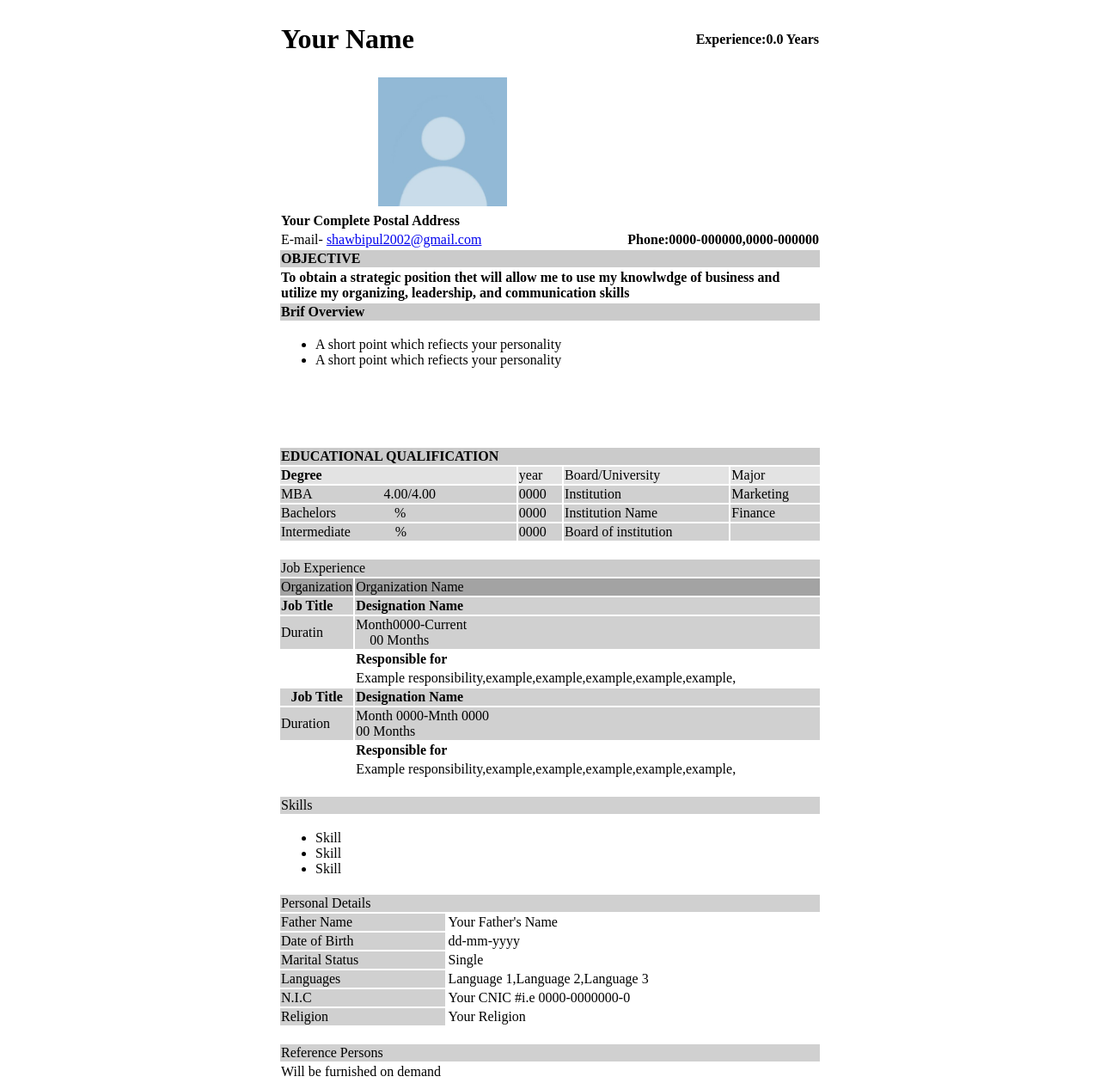
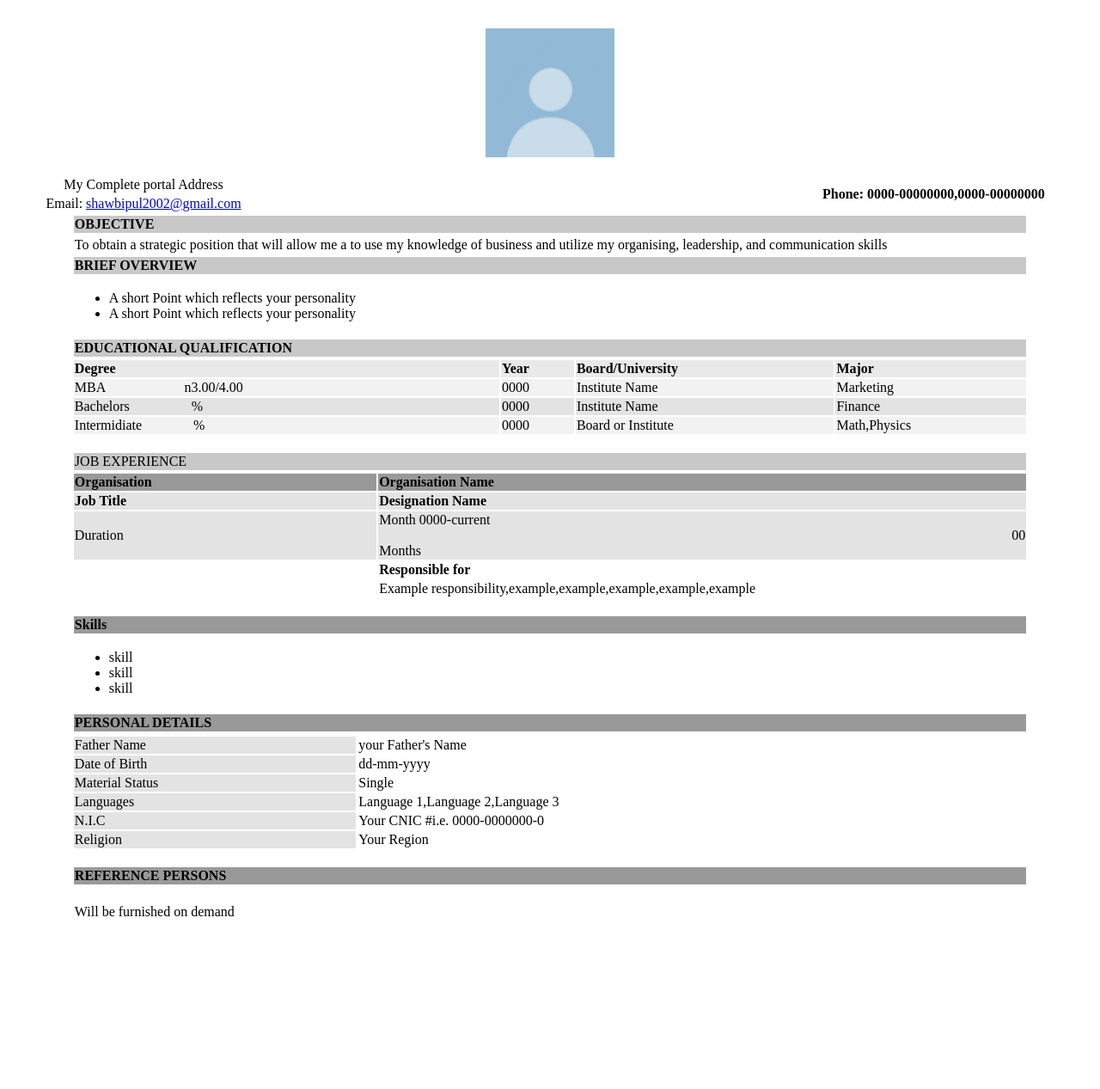
Before and after one commit to Shawbipul12/my-project, a plain HTML site: page homework14.html in a window 1280 px wide. Shown: the part 77-1344 px from the top of the page at 86% size. After the commit the page ends 1158 px from the top, so only its background shows below. Drawn offline with Linux system fonts and the light colour scheme.

Commit message:
my project 1

```diff
--- a/homework14.html
+++ b/homework14.html
@@ -4,175 +4,168 @@
     <meta charset="UTF-8">
     <meta http-equiv="X-UA-Compatible" content="IE=edge">
     <meta name="viewport" content="width=device-width, initial-scale=1.0">
-    <title>homework9.html</title>
+    <title>homework</title>
 </head>
 <body>
-    <table align="center"  width="50%">
-        <tr align="center">
-    <td><h1 align="left">Your Name</h1></td>
-    <td><h4 align="right"><b>Experience:0.0 Years</b></h4></td>
+    <!--table 1-->
+    <table width="100%">
+        <tr>
+
+            <td align="center" width="25%"><h1><b>Bipul Kumar Shaw</b></h1></td>
+            <td align="center" width="50%" ></td>
+            <td align="left" width="25%"><strong><b>EXPERIENCE:0.0 YEARS</b></strong></td>
+        </tr>
+    </table>
+    <p align="center"><img src="unknown person.png" alt="pic"height="150" width="150"></p>
+    <!--table 2-->
+    <table width="100%">
+        <tr>
+            <td align="center" width="25%">My Complete portal Address </td>
+            <td width="50%"></td>
+            <td align="left" width="25%" rowspan="2"><b>Phone: 0000-00000000,0000-00000000</b></td>
         </tr>
         <tr>
-            <td><section align="right">
-                <center><img src="unknown person.png" width="150" hight="150"></center>
-            </section></td>
+            <td align="center">Email: <a href="shawbipul2002@gmail.com">shawbipul2002@gmail.com</a></td>
+        </tr>
+    </table>
+    <!--table 3-->
+    <table width="88%" align="center">
+        <tr bgcolor="#c8c8c8" align="left">
+
+            <th>OBJECTIVE</th>
+        </tr>
+    </table>
+    <table width="88%" align="center">
+        <tr >
+            <td>To obtain  a strategic position that will allow me a to use my knowledge of business and utilize my organising, leadership, and communication skills</td>
+
+        </tr>
+    </table>
+
+    <!--table 4-->
+    <table width="88%" align="center">
+        <tr bgcolor="#c8c8c8" align="center">
+            <th align="left">BRIEF OVERVIEW</th>
         </tr>
         <tr>
-            <td align="left"><b>Your Complete Postal Address</b></td>
+            <td><ul>
+                <li margin="0">A short Point which reflects your personality</li>
+                <li>A short Point which reflects your personality</li>
+            </ul></td>
+        </tr>
+    </table>
+
+    <!--table 5-->
+
+    <table width="88%" align="center">
+        <tr align="left" bgcolor="#c8c8c8">
+            <th>EDUCATIONAL QUALIFICATION</th>
+        </tr>
+        </table>
+        <table width="88%" align="center">
+        <tr align="left">
+            <th bgcolor="#e9e9e9">Degree</th>
+            <th bgcolor="#e9e9e9">Year</th>
+            <th bgcolor="#e9e9e9">Board/University</th>
+            <th bgcolor="#e9e9e9">Major</th>
+        </tr>
+        <tr bgcolor="#f2f2f2">
+            <td>MBA &nbsp;&nbsp;&nbsp;&nbsp;&nbsp;&nbsp;&nbsp;&nbsp;&nbsp;&nbsp;&nbsp;&nbsp;&nbsp;&nbsp;&nbsp;&nbsp;&nbsp;&nbsp;&nbsp;&nbsp;&nbsp;&nbsp;n3.00/4.00</td>
+            <td>0000</td>
+            <td>Institute Name</td>
+            <td>Marketing</td>
+        </tr >
+        <tr bgcolor="#e3e3e3">
+            <td>Bachelors &nbsp;&nbsp;&nbsp;&nbsp;&nbsp;&nbsp;&nbsp;&nbsp;&nbsp;&nbsp;&nbsp;&nbsp;&nbsp;&nbsp;&nbsp;&nbsp;&nbsp;%</td>
+            <td>0000</td>
+            <td>Institute Name</td>
+            <td>Finance</td>
+        </tr>
+        <tr bgcolor="#f2f2f2">
+            <td>Intermidiate&nbsp;&nbsp;&nbsp;&nbsp;&nbsp;&nbsp;&nbsp;&nbsp;&nbsp;&nbsp;&nbsp;&nbsp;&nbsp;&nbsp;&nbsp;%</td>
+            <td>0000</td>
+            <td>Board or Institute</td>
+            <td>Math,Physics</td>
+        </tr>
+    </table ><br>
+    <table width="88%" align="center">
+        <tr bgcolor="#c8c8c8">
+            <td>JOB EXPERIENCE</td>
+
+
+        </tr>
+    </table>
+    <table width="88%" align="center">
+        <tr bgcolor="#999999" align="left">
+            <th width="400">Organisation</th>
+            <th width="400">Organisation Name</th>
+        </tr >
+        <tr align="left" bgcolor="#e3e3e3">
+            <th>Job Title</th>
+            <th>Designation Name</th>
+        </tr>
+        <tr bgcolor="#e3e3e3" >
+            <td >Duration</td>
+            <td>Month 0000-current &nbsp;&nbsp;&nbsp;&nbsp;&nbsp;&nbsp;&nbsp;&nbsp;&nbsp;&nbsp;&nbsp;&nbsp;&nbsp;&nbsp;&nbsp;&nbsp;&nbsp;&nbsp;&nbsp;&nbsp;&nbsp;&nbsp;&nbsp;&nbsp;&nbsp;&nbsp;&nbsp;&nbsp;&nbsp;&nbsp;&nbsp;&nbsp;&nbsp;&nbsp;&nbsp;&nbsp;&nbsp;&nbsp;&nbsp;&nbsp;&nbsp;&nbsp;&nbsp;&nbsp;&nbsp;&nbsp;&nbsp;&nbsp;&nbsp;&nbsp;&nbsp;&nbsp;&nbsp;&nbsp;&nbsp;&nbsp;&nbsp;&nbsp;&nbsp;&nbsp;&nbsp;&nbsp;&nbsp;&nbsp;&nbsp;&nbsp;&nbsp;&nbsp;&nbsp;&nbsp;&nbsp;&nbsp;&nbsp;&nbsp;&nbsp;&nbsp;&nbsp;&nbsp;&nbsp;&nbsp;&nbsp;&nbsp;&nbsp;&nbsp;&nbsp;&nbsp;&nbsp;&nbsp;&nbsp;&nbsp;&nbsp;&nbsp;&nbsp;&nbsp;&nbsp;&nbsp;&nbsp;&nbsp;&nbsp;&nbsp;&nbsp;&nbsp;&nbsp;&nbsp;&nbsp;&nbsp;&nbsp;&nbsp;&nbsp;&nbsp;&nbsp;&nbsp;&nbsp;&nbsp;&nbsp;&nbsp;&nbsp;&nbsp;&nbsp;&nbsp;&nbsp;&nbsp;&nbsp;&nbsp;&nbsp;&nbsp;&nbsp;&nbsp;&nbsp;&nbsp;&nbsp;&nbsp;&nbsp;&nbsp;&nbsp;&nbsp;&nbsp;&nbsp;&nbsp;&nbsp;&nbsp;&nbsp;&nbsp;&nbsp;&nbsp;&nbsp;&nbsp;&nbsp;&nbsp;&nbsp;&nbsp;&nbsp;&nbsp;&nbsp;&nbsp;&nbsp;&nbsp;&nbsp;&nbsp;&nbsp;&nbsp;&nbsp;&nbsp;&nbsp;&nbsp;&nbsp;&nbsp;&nbsp;&nbsp;&nbsp;&nbsp;&nbsp;&nbsp;&nbsp;&nbsp;&nbsp;&nbsp;&nbsp;&nbsp;&nbsp;&nbsp;&nbsp;&nbsp;&nbsp;00 Months</td>
+
+        </tr>
+        <Tr>
+            <td rowspan="2"></td>
+            <td> <strong> Responsible for</strong></td>
+            <tr><td>Example responsibility,example,example,example,example,example</td></tr>
+        </Tr>
+    </table><br>
+    <table width="88%" align="center">
+        <tr bgcolor="#999999" align="left" >
+            <th>Skills</th>
         </tr>
         <tr>
-            <td>
-                <label for="email">E-mail-</label>
-        <a href="mailto:shawbipul2002@gmail.com">shawbipul2002@gmail.com</a>
-            </td>
-            <td align="right"><b>Phone:0000-000000,0000-000000</b></td><br><br>
-        </tr><br><br>
-        <tr>
-            <td bgcolor="CBCBCB" colspan="2"><b>OBJECTIVE</b></td>
-        </tr>
-        <tr>
-            <td colspan="2">
-                <b>To obtain a strategic position thet will allow me to use my knowlwdge of business and utilize my organizing, leadership, and communication skills</b>
-            </td>
-    </tr>
-    <tr>
-        <td colspan="2" bgcolor="CBCBCB"><b>Brif Overview</b></td>
-        </td>
-    </tr>
-    <tr>
-        <td>
-            <ul>
-                <li>A short point which refiects your personality</li>
-                <li>A short point which refiects your personality</li>
-            </ul>
-        </td>
-    </tr>
-        <table align="center" width="50%">
-            <tr>
-                <td bgcolor="CBCBCB" colspan="13"><b>EDUCATIONAL QUALIFICATION</b></td>
-            </tr>
-            <tr bgcolor="E3E3E3">
-                <td colspan="4" align="left" bgcolor="E3E3E3"><b>Degree</b></td>
-                <td>year</td>
-                <td colspan="6"  align="left" >Board/University</td>
-                <td colspan="2">Major</td>
-            </tr>
-            <tr bgcolor="D0D0D0">
-                <td bgcolor="D0D0D0" colspan="4">MBA &nbsp &nbsp &nbsp &nbsp &nbsp &nbsp &nbsp &nbsp &nbsp &nbsp 4.00/4.00</td>
-                <td>0000</td>
-                <td colspan="6">Institution</td>
-                <td colspan="2">Marketing</td>
-            </tr>
-            <tr bgcolor="D0D0D0">
-                <td colspan="4">Bachelors &nbsp &nbsp &nbsp &nbsp &nbsp &nbsp &nbsp &nbsp %</td>
-                <td>0000</td>
-                <td colspan="6">Institution Name</td>
-                <td colspan="2">Finance</td>
-            </tr>
-            <tr bgcolor="D0D0D0">
-                <td colspan="4">Intermediate &nbsp &nbsp &nbsp &nbsp &nbsp &nbsp %</td>
-                <td>0000</td>
-                <td colspan="6">Board of institution</td>
-                <td colspan="2"></td>
-            </tr><br><br><br><br>
-        </table><br>
-        <table align="center" width="50%">
-            <tr >
-                <td colspan="5"  bgcolor="CBCBCB">Job Experience</td>
-            </tr>
-            <tr>
-                <td bgcolor="A3A3A3">Organization</td>
-                <td colspan="4" bgcolor="A3A3A3">Organization Name</td>
-            </tr>
-            <tr align="left">
-                <th bgcolor="D0D0D0">Job Title</th>
-                <th colspan="4" bgcolor="D0D0D0">Designation Name</th>
-            </tr>
-            <tr>
-                <td bgcolor="D0D0D0">Duratin</td>
-                <td colspan="4" bgcolor="D0D0D0">Month0000-Current &nbsp &nbsp &nbsp &nbsp &nbsp &nbsp &nbsp &nbsp  &nbsp &nbsp &nbsp &nbsp &nbsp &nbsp &nbsp &nbsp&nbsp &nbsp &nbsp &nbsp &nbsp &nbsp &nbsp &nbsp&nbsp &nbsp &nbsp &nbsp &nbsp &nbsp &nbsp &nbsp&nbsp &nbsp &nbsp &nbsp &nbsp &nbsp &nbsp &nbsp&nbsp &nbsp &nbsp &nbsp &nbsp &nbsp &nbsp &nbsp&nbsp &nbsp &nbsp &nbsp &nbsp &nbsp &nbsp 00 Months</td>
-            </tr>
-            <tr align="left">
-                <td></td>
-                <th colspan="4">Responsible for</th>
-            </tr>
-            <tr align="left">
-                <td></td>
-                <td colspan="4">Example responsibility,example,example,example,example,example,</td>
-            </tr>
-            <tr>
-                <th bgcolor="D0D0D0">Job Title</th>
-                <th bgcolor="D0D0D0" colspan="4" align="left">Designation Name</th>
-            </tr>
-            <tr>
-                <td bgcolor="D0D0D0">Duration</td>
-                <td bgcolor="D0D0D0" colspan="4">Month 0000-Mnth 0000  &nbsp &nbsp &nbsp  &nbsp &nbsp &nbsp &nbsp &nbsp &nbsp &nbsp &nbsp&nbsp &nbsp &nbsp &nbsp &nbsp &nbsp &nbsp &nbsp&nbsp &nbsp &nbsp &nbsp &nbsp &nbsp &nbsp &nbsp&nbsp &nbsp &nbsp &nbsp &nbsp &nbsp &nbsp &nbsp&nbsp &nbsp &nbsp &nbsp &nbsp &nbsp &nbsp &nbsp&nbsp &nbsp &nbsp &nbsp &nbsp &nbsp &nbsp 00 Months</td>
-            </tr>
-            <tr align="left">
-                <td></td>
-                <th >Responsible for</th>
-            </tr>
-            <tr>
-                <td></td>
-                <td>Example responsibility,example,example,example,example,example,</td>
+            <td><ul>
+                <li>skill</li>
+                <li>skill</li>
+                <li>skill</li>
+            </ul></td>
         </tr>
     </table>
-</table><br>
-<table align="center" width="50%">
-    <tr>
-        <td colspan="2" bgcolor="D0D0D0">Skills</td>
+    <table width="88%" align="center">
+        <tr bgcolor="#999999" align="left" >
+            <th>PERSONAL DETAILS</th>
+        </table>
+        <table width="88%" align="center">
+            <tr bgcolor="#999999" align="left" >
+            <tr >
+                <td bgcolor="#e3e3e3">Father Name</td>
+                <td>your Father's Name</td>
            </tr>
-    <tr>
-        <td>
-            <ul>
-                <li>Skill</li>
-                <li>Skill</li>
-                <li>Skill</li>
-            </ul>
-        </td>
+           <tr >
+            <td bgcolor="#e3e3e3">Date of Birth</td>
+            <td>dd-mm-yyyy</td>
        </tr>
-</table>
-<table align="center" width="50%">
-    <tr>
-        <td colspan="2" bgcolor="D0D0D0">Personal Details</td>
+       <tr >
+        <td bgcolor="#e3e3e3">Material Status</td>
+        <td>Single</td>
    </tr>
-    <tr>
-        <td bgcolor="D0D0D0">Father Name</td>
-        <td colspan="4">Your Father's Name</td>
+   <tr >
+    <td bgcolor="#e3e3e3">Languages</td>
+    <td>Language 1,Language 2,Language 3</td>
 </tr>
-    <tr>
-        <td bgcolor="D0D0D0">Date of Birth</td>
-        <td colspan="4">dd-mm-yyyy</td>
+<tr >
+    <td bgcolor="#e3e3e3">N.I.C</td>
+    <td>Your CNIC #i.e. 0000-0000000-0</td>
 </tr>
-    <tr>
-        <td bgcolor="D0D0D0">Marital Status</td>
-        <td colspan="4">Single</td>
-    </tr>
-    <tr>
-        <td bgcolor="D0D0D0">Languages</td>
-        <td colspan="4">Language 1,Language 2,Language 3</td>
-    </tr>
-    <tr>
-        <td bgcolor="D0D0D0">N.I.C</td>
-        <td colspan="4">Your CNIC #i.e 0000-0000000-0</td>
-    </tr>
-    <tr>
-        <td bgcolor="D0D0D0">Religion</td>
-        <td colspan="4"> Your Religion</td>
+<tr >
+    <td bgcolor="#e3e3e3">Religion</td>
+    <td>Your Region</td>
 </tr>
     </table><br>
-<table align="center" width="50%">
-    <tr>
-        <td bgcolor="D0D0D0">
-            Reference Persons
-        </td>
-    </tr>
-    <tr>
-        <td>
-            Will be furnished on demand
-        </td>
-    </tr>
+    <table width="88%" align="center">
+        <tr bgcolor="#999999" align="left" >
+            <th>REFERENCE PERSONS</th>
 
+        </table>
+        <table width="88%" align="center">
+            <tr align="left" ><br>
+                <td>Will be furnished on demand</td>
             </table>
 </body>
 </html>
```
Also changed, not shown: homework5.html (+15 -15 lines), homework7.html (+34 -10 lines). Lines whose indentation alone changed are shown as unchanged.
